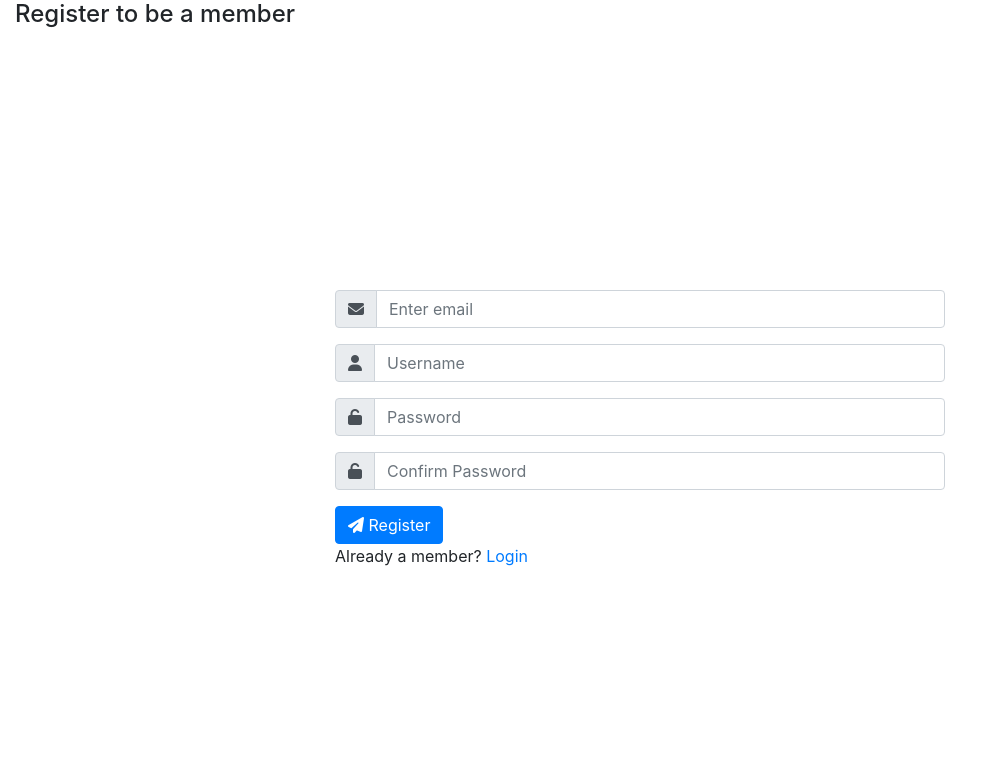
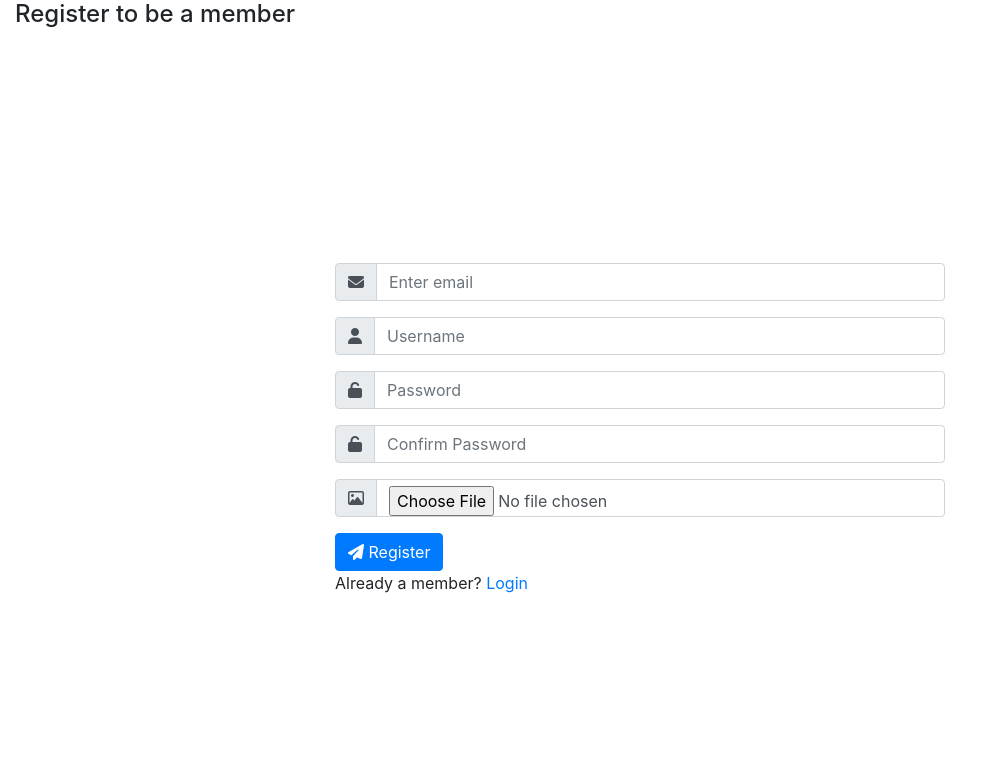
Before and after one commit to ealpha072/PHP-Library, a PHP site: page /registration.php in a window 1280 px wide. Shown: the top 757 px of the page, without its empty margins (0-992 px from the left). Run offline with PHP 8.4, Linux system fonts and the light colour scheme; some libraries are stand-ins or nearby versions.

Commit message:
Input for file upload

```diff
--- a/registration.php
+++ b/registration.php
@@ -7,7 +7,7 @@
 <div class="row h-100 justify-content-center align-items-center">
   <div class="col-10 col-md-8 col-lg-6">
     <div class="reg-form">
-      <form action="registration.php" method="post">
+      <form action="registration.php" method="post" enctype="multipart/form-data">
         <div class="form-group input-group mb-3">
           <!--<label for="email">Email address</label>-->
           <div class="input-group-prepend">
@@ -36,6 +36,13 @@
           </div>
           <input type="password" class="form-control" id="" placeholder="Confirm Password" name="password_2">
         </div>
+        <div class="form-group input-group mb-3">
+          <!--<label for="password">Confirm Password</label>-->
+          <div class="input-group-prepend">
+            <span class="input-group-text" id="basic-addon1"><i class="fa fa-picture-o" aria-hidden="true"></i></span>
+          </div>
+          <input type="file" class="form-control" id="" value="" name='userimage'>
+        </div>
         <button type="submit" class="btn btn-primary" name="register"><i class="fa fa-paper-plane" aria-hidden="true"></i> Register</button>
       </form>
       <div class="login">
```
